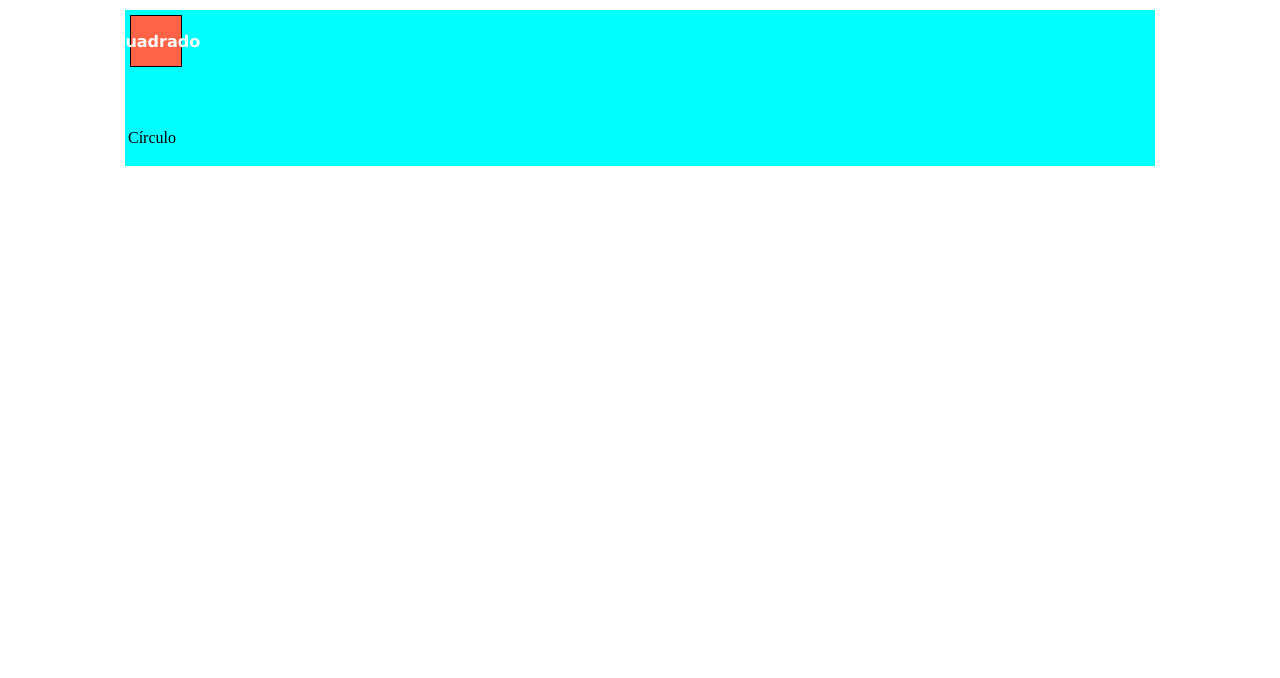
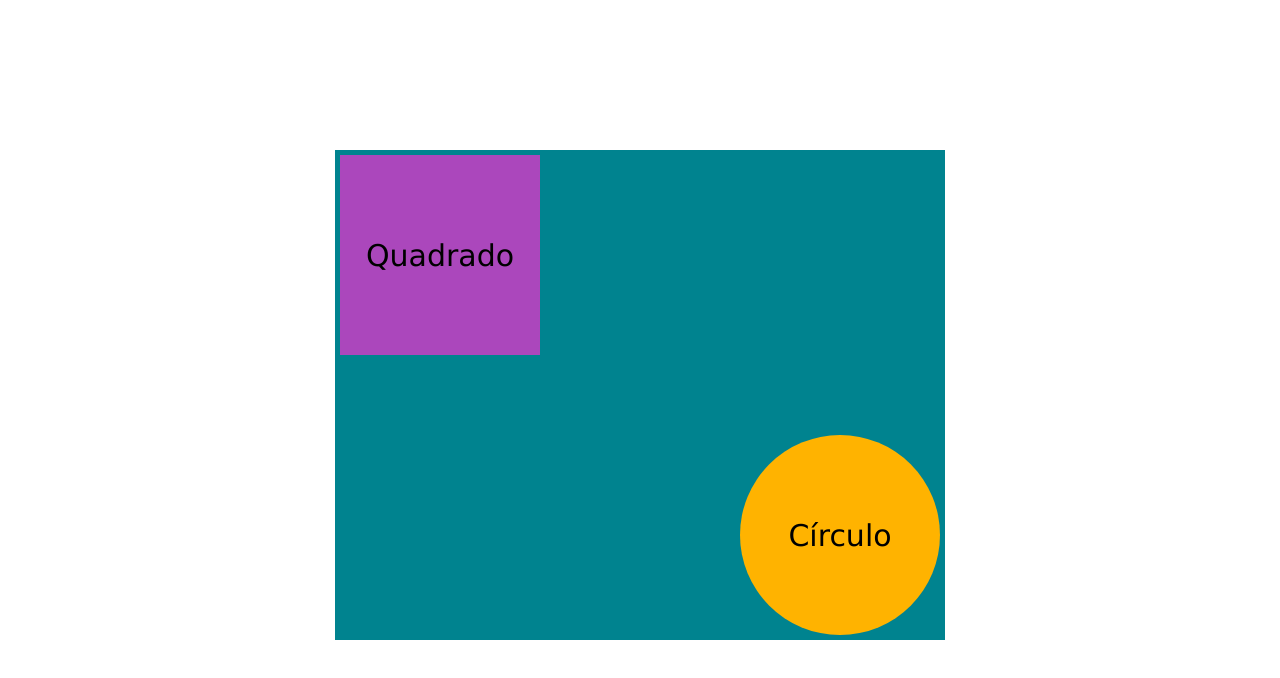
Before and after one commit to GabisCavalcanti/Aula-2, a plain HTML site: page desafio.html in a window 1280 px wide. Drawn offline with Linux system fonts and the light colour scheme; files that its build step writes are made by us from their sources.

Commit message:
Add files via upload

```diff
--- a/estilo.css
+++ b/estilo.css
@@ -1,76 +1,59 @@
-
-body {
-	margin: 0;
-	padding: 0;
+* {
+    padding: 0;
+    margin: 0;
 }
 
 main {
-     width: 80%;
-     height: auto;
-     margin:  0 auto;
-     margin-top: 10px;
-     background-color: cyan;
-     display:  flex;
-     padding: 3px;
-     flex-direction: column;
+    background-color: #00838F;
+    width: 600px;
+    height: auto;
+    margin: 0 auto;
+    margin-top: 150px;
+    display: flex;
+    flex-direction: column;
+    padding: 5px;
+}
+p{
+    font-size: 30px;
+    font-family: Verdana, Geneva, Tahoma, sans-serif;
+}
+.principal {
+    width: 100%;
+    height: 200px;
+    /*border:  1px solid black;*/
+}
+.segundario{
+    height: 80px;
+}
+.quadrado {
+    height: 200px;
+    width: 200px;
+    background-color: #AB47BC;
 }
 
-.quadrado{
-	width: 50px;
-	height: 50px;
-	border: 1px solid #000;
-	margin: 2px;
-	background-color: tomato;
-	color: #fff; /* #fff branco */
-	font-family: verdana, arial, cursive;
-	font-weight: bold;
-	display: flex;
-	justify-content: center;
-	align-items: center;
+.circulo {
+    height: 200px;
+    width: 200px;
+    border-radius: 100%;
+    background-color: #FFB300;
 }
 
-.ajuste-margem{
- 	 margin-top: 2px;
+.alinhar-esquerda {
+    display: flex;
+    flex-direction: row;
+    justify-content: flex-end;
+    align-items: flex-end;
 }
 
-div {
-	width: 50px;
-	height: 50px;
+.alinhar-direita {
+    display: flex;
+    flex-direction: row;
+    justify-content: flex-start;
+    align-items: flex-start;
 }
 
- .estante {
- 	 display: flex;
- 	 width: 100%;
- 	 height: 60px;
- 	 background-color: #880e4f;
- 	 justify-content: space-between;
- }
-
- .center {
- 	justify-content: center;
- 	align-items: center;
- }
-
- .circ{
- 	background-color: #015793;
- 	border-radius: 100%;
- }
-
- .link {
- 	width: 100%;
- 	height: auto;
- 	padding: 20PX;
- }
-
- .voltar {
- 	padding: 10px;
- 	width: 100px;
- 	background-color: #7B1FA2;
- 	color: #fff;
- 	text-decoration: none;
- }
-
- .voltar:hover {
- 	background-color: #B71C1C;
- 	text-decoration: underline;
- }
+.alinhar-centro {
+    display: flex;
+    justify-content: center;
+    align-items: center;
+}
```
